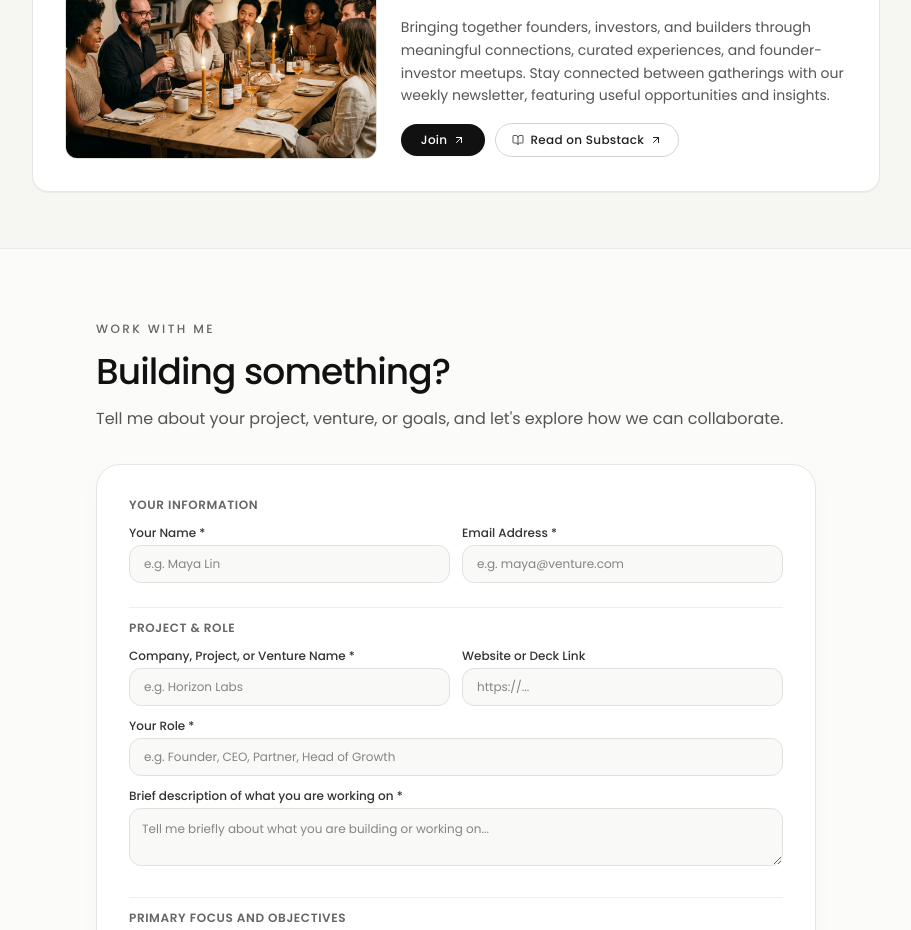
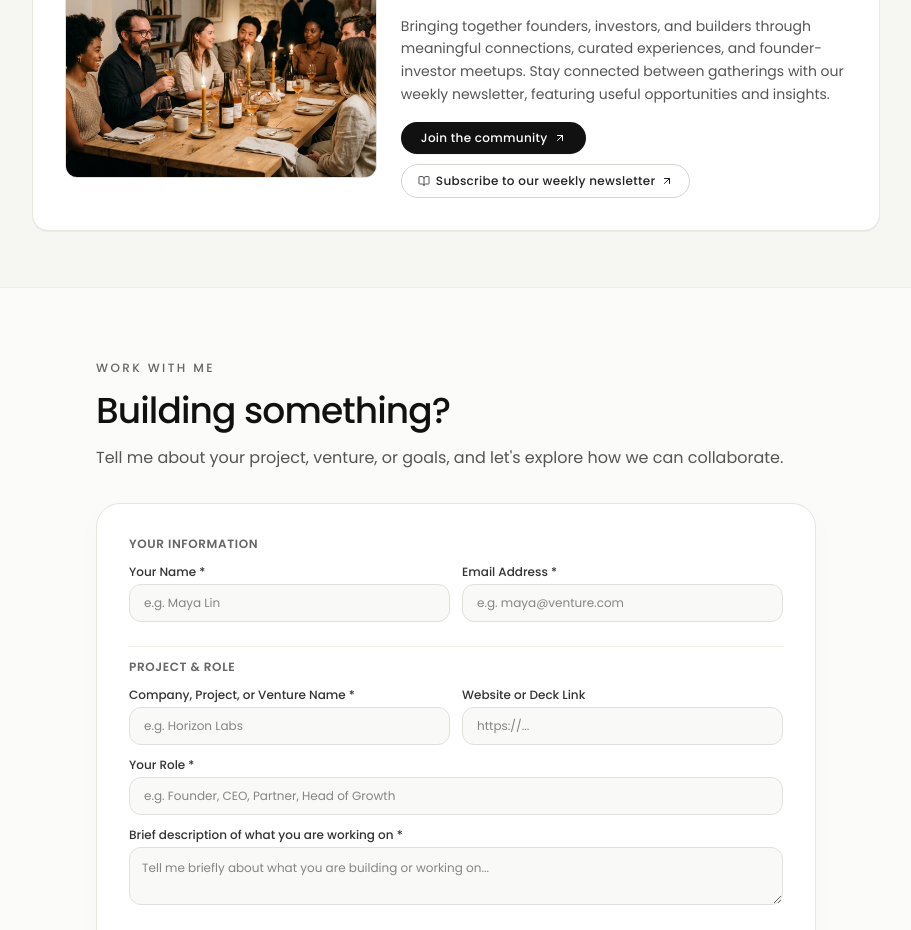
Before and after one commit to debmoonx/landing-page, a React (Vite) app: page / in a window 1280 px wide. Shown: the part 2040-2970 px from the top of the page, without its empty margins (184-1095 px from the left). Built offline with nearby package versions, Linux system fonts and the light colour scheme.

Commit message:
Clarify community and newsletter actions

```diff
--- a/src/components/BuildingSection.tsx
+++ b/src/components/BuildingSection.tsx
@@ -101,7 +101,7 @@ export const BuildingSection: React.FC = () => {
                   rel="noopener noreferrer"
                   className="inline-flex items-center gap-1.5 px-5 py-2 rounded-full bg-[#111111] text-white text-xs font-medium tracking-wide hover:bg-[#2C2C2C] transition-all shadow-xs group cursor-pointer"
                 >
-                  <span>Join</span>
+                  <span>Join the community</span>
                   <ArrowUpRight className="w-3 h-3 transition-transform group-hover:translate-x-0.5 group-hover:-translate-y-0.5" />
                 </a>
 
@@ -112,7 +112,7 @@ export const BuildingSection: React.FC = () => {
                   className="inline-flex items-center gap-1.5 px-4 py-2 rounded-full border border-[#D5D5CF] text-[#222222] text-xs font-medium tracking-wide hover:border-[#111111] hover:bg-white transition-all group cursor-pointer"
                 >
                   <BookOpen className="w-3 h-3 text-[#555555]" />
-                  <span>Read on Substack</span>
+                  <span>Subscribe to our weekly newsletter</span>
                   <ArrowUpRight className="w-3 h-3 transition-transform group-hover:translate-x-0.5 group-hover:-translate-y-0.5" />
                 </a>
               </div>
```
